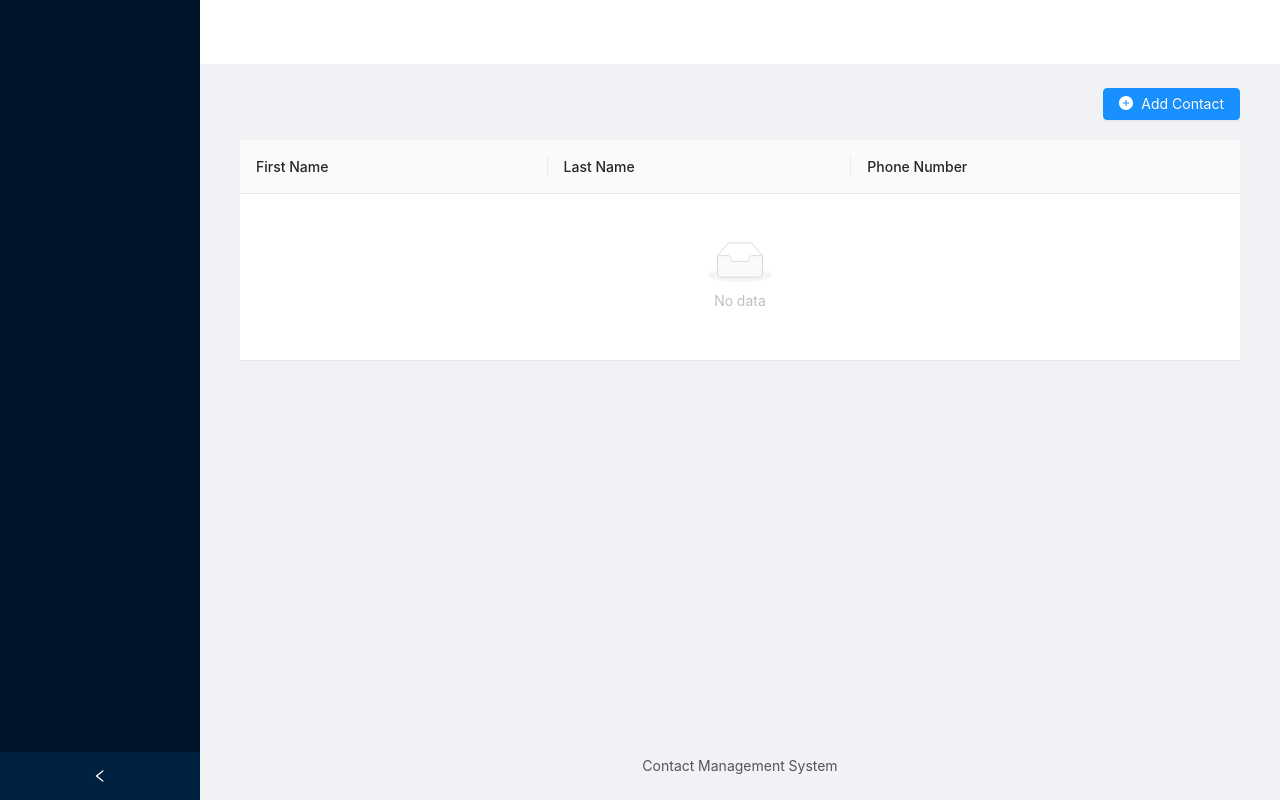
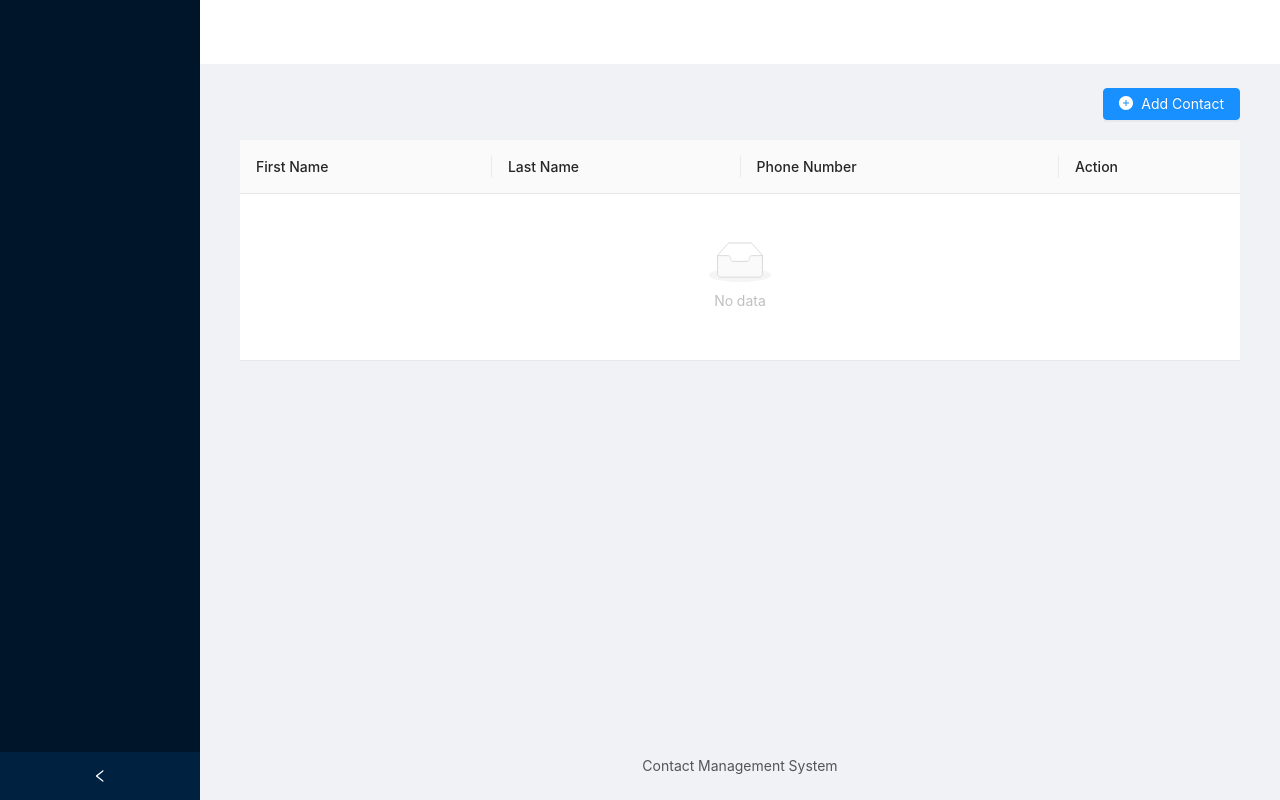
Before and after one commit to Gagandeep-Kaur-01/Contact_Management_System, a React (Create React App) app: page / in a window 1280 px wide. Built offline with nearby package versions, Linux system fonts and the light colour scheme.

Commit message:
created 'Action' column having delete icon

```diff
--- a/src/App.js
+++ b/src/App.js
@@ -1,10 +1,10 @@
 import React, { Fragment, useState } from 'react'
 import './App.css';
 import { Button, Drawer, Layout, Table, Menu } from 'antd'
-import { PlusCircleFilled } from "@ant-design/icons"
+import { PlusCircleFilled, DeleteOutlined } from "@ant-design/icons"
 import AddDrawer from './Components/AddDrawer'
 import { connect } from "react-redux";
-import { addContact } from './redux/contacts/actions';
+import { addContact, deleteContact } from './redux/contacts/actions';
 
 const { Header, Content, Footer, Sider } = Layout;
 
@@ -59,6 +59,17 @@ const App = ({ contacts, addContact }) => {
       dataIndex: 'phoneNumber',
       key: 'phoneNumber',
     },
+    {
+      title: 'Action',
+      key: 'action',
+      render: (text, record) => (
+        <span>
+          <Button
+            onClick={()=>deleteContact(record.key)}
+            icon={<DeleteOutlined/>} />
+        </span>
+      ),
+    }
   ];
 
   return (
```
